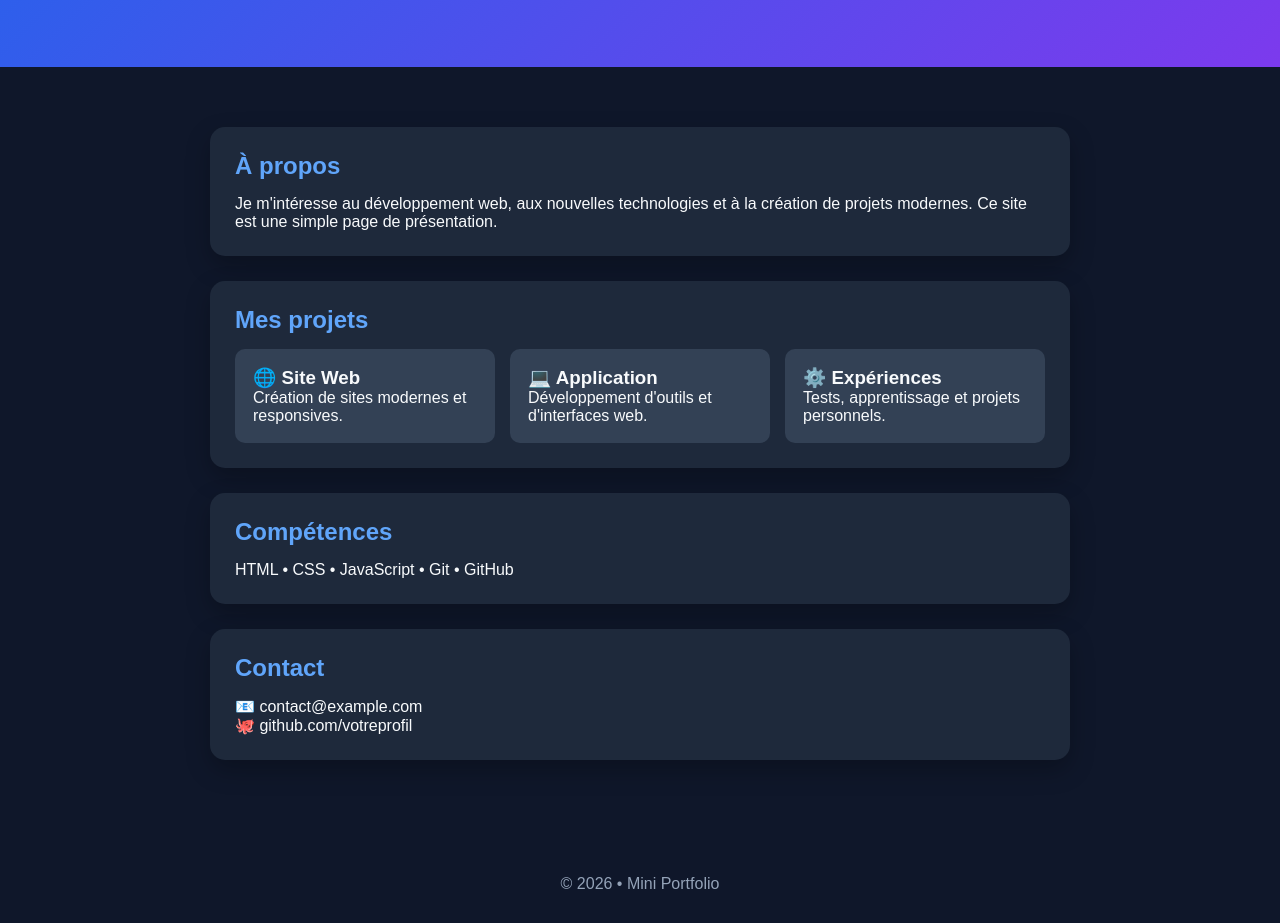
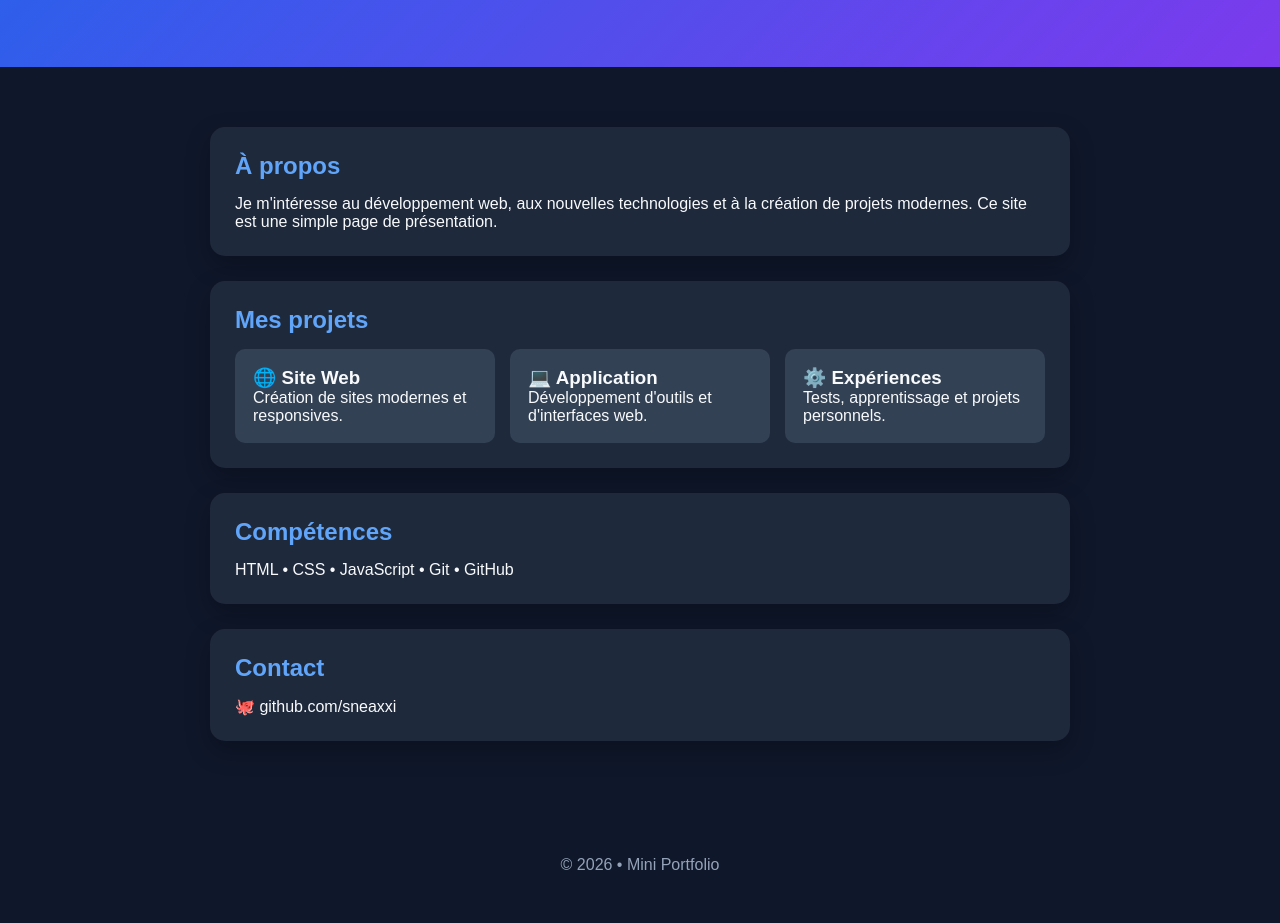
Before and after one commit to Sneaxxi/sneaxxi.github.io, a plain HTML site: page index.html in a window 1280 px wide. Shown: the part 157-1080 px from the top of the page. Drawn offline with Linux system fonts and the light colour scheme.

Commit message:
Update index.html

```diff
--- a/index.html
+++ b/index.html
@@ -124,8 +124,7 @@ footer{
 
 <div class="card">
     <h2>Contact</h2>
-    <p>📧 contact@example.com</p>
-    <p>🐙 github.com/votreprofil</p>
+    <p>🐙 github.com/sneaxxi</p>
 </div>
 
 </main>
```
